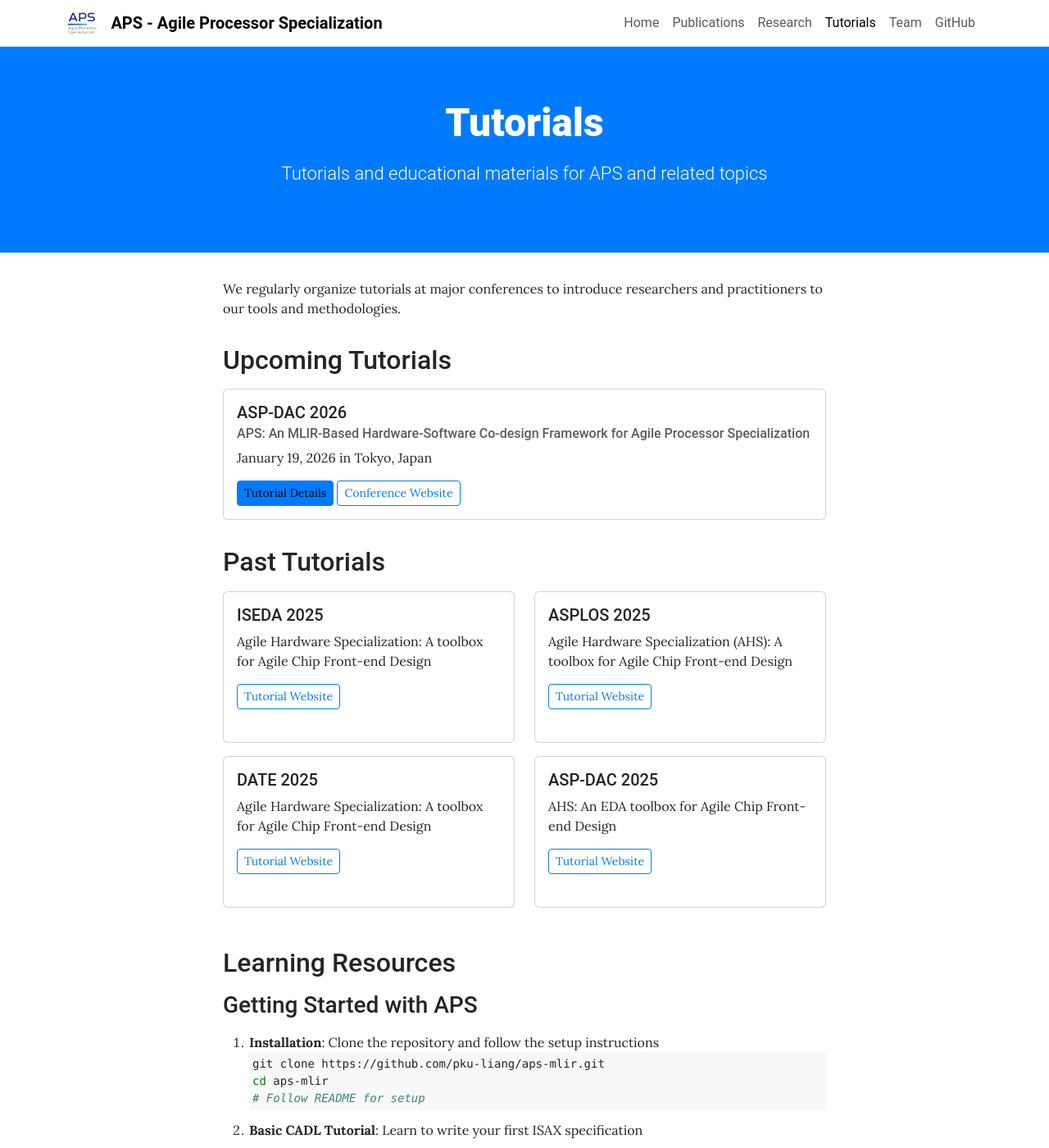
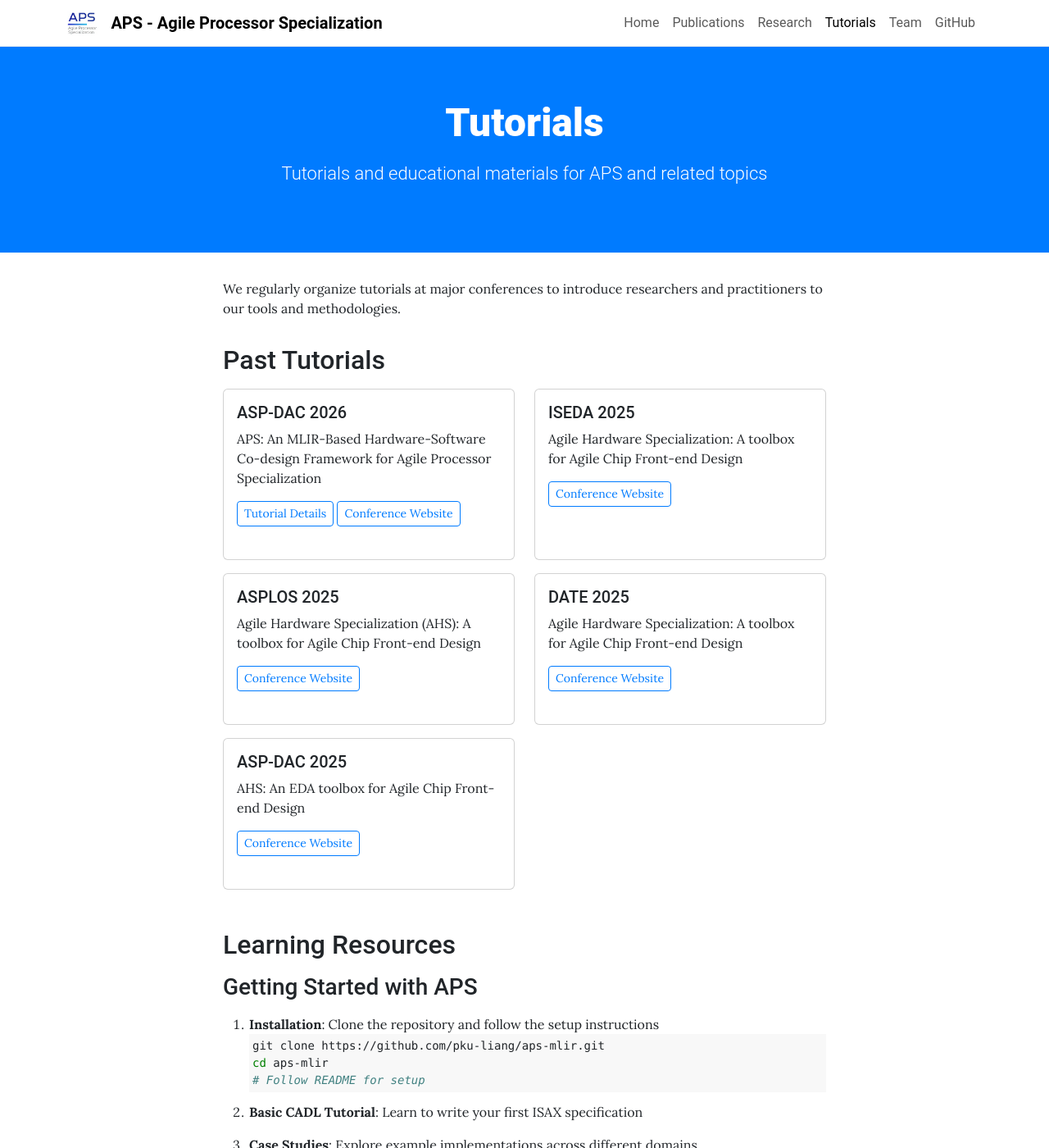
Before and after one commit to ericlyun/aps-website, a Jekyll site: the page built from pages/tutorials.md, in a window 1280 px wide and 1400 px high. Shown: the whole window at 82% size. Built offline with Jekyll 4.4.1, drawn with Linux system fonts in a browser that asks for light colours.

Commit message:
Move ASP-DAC tutorial to past events

```diff
--- a/_data/tutorials.yml
+++ b/_data/tutorials.yml
@@ -1,14 +1,14 @@
 # Tutorials organized by status and date
-upcoming:
+upcoming: []
+
+past:
   - conference: ASP-DAC 2026
     title: "APS: An MLIR-Based Hardware-Software Co-design Framework for Agile Processor Specialization"
     website: https://www.aspdac.com/aspdac2026/program/program-abstract.html#T5
     date: 2026-01-19
-    status: upcoming
-    details: "January 19, 2026 in Tokyo, Japan"
+    status: past
+    details: "January 19, 2026 in Hong Kong, China"
     page: /tutorials/aspdac-2026/
-
-past:
 
   - conference: ISEDA 2025
     title: "Agile Hardware Specialization: A toolbox for Agile Chip Front-end Design"
--- a/pages/tutorials.md
+++ b/pages/tutorials.md
@@ -9,6 +9,7 @@ permalink: /tutorials/
 
 We regularly organize tutorials at major conferences to introduce researchers and practitioners to our tools and methodologies.
 
+{% if site.data.tutorials.upcoming and site.data.tutorials.upcoming.size > 0 %}
 ## Upcoming Tutorials
 
 {% for tutorial in site.data.tutorials.upcoming %}
@@ -26,6 +27,7 @@ We regularly organize tutorials at major conferences to introduce researchers an
 </div>
 </div>
 {% endfor %}
+{% endif %}
 
 ## Past Tutorials
 
@@ -36,7 +38,12 @@ We regularly organize tutorials at major conferences to introduce researchers an
 <div class="card-body">
 <h5 class="card-title">{{ tutorial.conference }}</h5>
 <p class="card-text">{{ tutorial.title }}</p>
-<a href="{{ tutorial.website }}" class="btn btn-outline-secondary btn-sm">Tutorial Website</a>
+{% if tutorial.page %}
+<a href="{{ tutorial.page | relative_url }}" class="btn btn-outline-secondary btn-sm">Tutorial Details</a>
+{% endif %}
+{% if tutorial.website %}
+<a href="{{ tutorial.website }}" class="btn btn-outline-secondary btn-sm">Conference Website</a>
+{% endif %}
 </div>
 </div>
 </div>
```
Also changed, not shown: pages/tutorials/aspdac-2026.md (+7 -6 lines).
